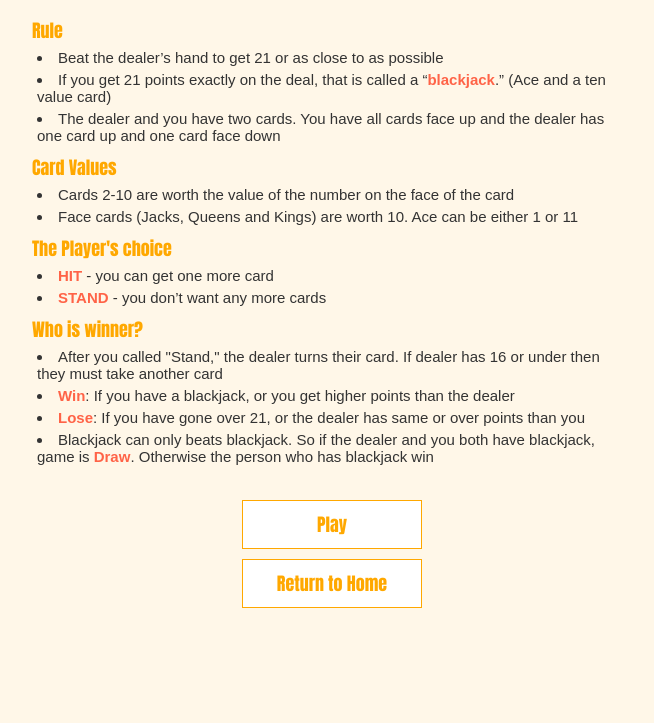
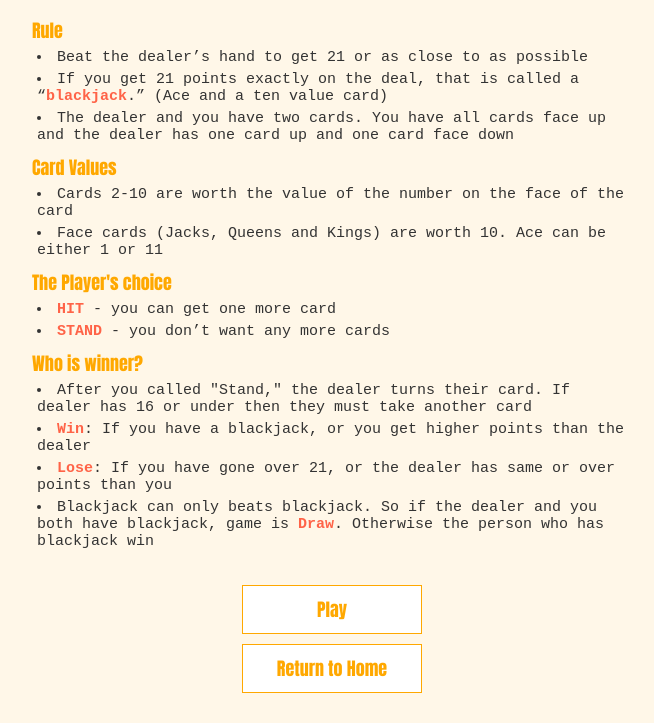
Before and after one commit to yoniakabecky/blackjack-js, a plain HTML site: page howtoplay.html in a window 1280 px wide. Shown: the part 86-809 px from the top of the page, without its empty margins (308-962 px from the left). Drawn offline with Linux system fonts and the light colour scheme.

Commit message:
checking the font

```diff
--- a/css/_variable.scss
+++ b/css/_variable.scss
@@ -3,4 +3,4 @@ $baseColor: #FFA800;
 $backGroundColor: #FFF7E8;
 $baseRed: #FF6347;
 $baseBK: #333;
-$Arial: Arial, Helvetica, sans-serif;
+$courier: 'Courier New', Courier, monospace;
--- a/css/app.scss
+++ b/css/app.scss
@@ -128,12 +128,12 @@ h4 {
 			color: $baseBK;
 			font-size: 1.5rem;
 			margin: 0.5rem;
-			font-family: $Arial;
+			font-family: $courier;
 		}
 
 		strong {
 			color: $baseRed;
-			font-family: $Arial;
+			font-family: $courier;
 		}
 	}
 }
```
Also changed, not shown: css/app.css, 1 other file.
